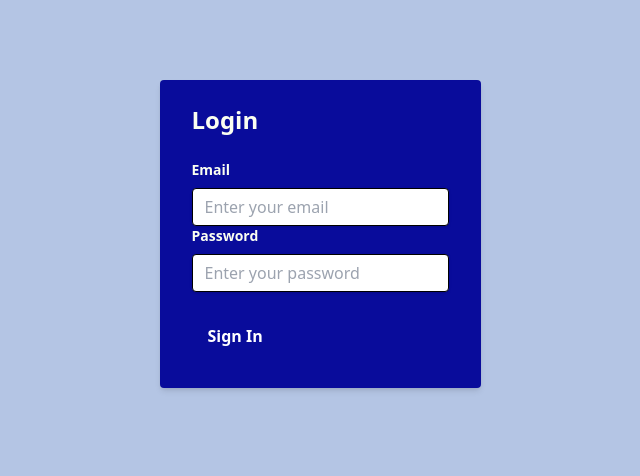
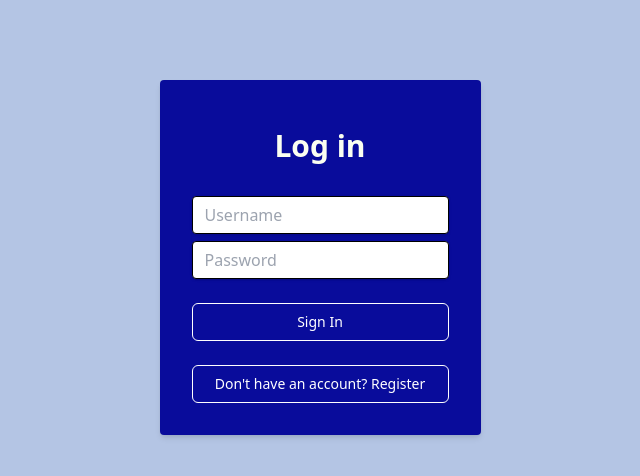
Before and after one commit to bout0047/cuby-frontend, a SvelteKit app: page /login in a window 1280 px wide. Shown: the top 476 px of the page, without its empty margins (320-960 px from the left). Built offline with nearby package versions, Linux system fonts and the light colour scheme.

Commit message:
Uniformity between login and register

```diff
--- a/src/routes/login/+page.svelte
+++ b/src/routes/login/+page.svelte
@@ -1,11 +1,31 @@
 <script>
   import '/src/app.css';
   import { goto } from '$app/navigation';
-  import sessionStore from '../../stores/sessionStore';
   let username = '';
   let password = '';
 
+  let noUsernameError = false;
+  let usernameError = false;
+  let noPasswordError = false;
+  let passwordError = false;
+  let serverError = false;
+
   const loginUser = async () => {
+    noUsernameError = false;
+    usernameError = false;
+    noPasswordError = false;
+    passwordError = false;
+    serverError = false;
+
+    if (!username) {
+      noUsernameError = true;
+    }
+
+    if (!password) {
+      noPasswordError = true;
+    }
+    if (!noUsernameError && !noPasswordError) {
+      try {
         const response = await fetch('http://localhost:3011/login', {
           method: 'POST',
           headers: {
@@ -16,63 +36,83 @@
             password
           }),
         });
-
         const data = await response.json();
-
-    // Assuming the API returns a token upon successful login
+        console.log(data);
         if (response.ok) {
           localStorage.setItem('userToken', data.token);
           localStorage.setItem('loggedIn', 'true');
-      sessionStore.update((xol) => {
-        xol.loggedIn = true;
-        xol.userToken = data.token;
-        return xol;
-      });
           goto('/home');
         } else {
-      // Handle login failure
-      console.error(data.message);
+          if (response.status === 401 && data.error === 'Authentication failed. User not found.') {
+            usernameError = true;
+          } else if (response.status === 401 && data.error === 'Authentication failed. Incorrect password.'){
+            passwordError = true;
+          } else {
+            serverError = true;
+          }
+        }
+      } catch (error) {
+        console.error('Error during user registration:', error.message);
+      }
     }
   };
 </script>
 
 <main class="flex items-center justify-center my-20">
   <div class="bg-darkestBlue text-somePaleGreen shadow-md rounded px-8 pt-6 pb-8 mb-4">
-      <h2 class="text-2xl font-bold mb-6">Login</h2>
-      <form>
     <div>
-              <label class="block text-gray-700 text-sm font-bold mb-2" for="username">
-                  Email
-              </label>
+      <h2 class="mt-6 text-center text-3xl font-extrabold text-gray-900">
+        Log in
+      </h2>
+    </div>
+      <form class="mt-8 space-y-6" action="#">
+        <input type="hidden" name="remember" value="true">
+        <div class="rounded-md shadow-sm -space-y-px mb-10">
+          <div class="mb-2">
+            <label for="email-address" class="sr-only ">Email address</label>
               <input
                   class="shadow appearance-none border rounded w-full py-2 px-3 text-gray-700 leading-tight focus:outline-none focus:shadow-outline text-black hover:text-black"
                   id="username"
                   type="username"
-                  placeholder="Enter your email"
+                  placeholder="Username"
                   bind:value={username}
               />
+              <div class="{noUsernameError ? 'text-yellow' : 'hidden'}">Username is required</div>
+              <div class="{usernameError ? 'text-yellow' : 'hidden'}">Username does not exist</div>
           </div>
-          <div class="mb-6">
-              <label class="block text-gray-700 text-sm font-bold mb-2" for="password">
-                  Password
-              </label>
+
+          <div class="mb-2">
+              <label for="password" class="sr-only">Password</label>
               <input
               class="shadow appearance-none border rounded w-full py-2 px-3 text-gray-700 leading-tight focus:outline-none focus:shadow-outline text-black hover:text-black"
-                  id="password"
                   type="password"
-                  placeholder="Enter your password"
+                  placeholder="Password"
                   bind:value={password}
               />
+              <div class="{noPasswordError ? 'text-yellow' : 'hidden'}">Password is required</div>
+              <div class="{passwordError ? 'text-yellow' : 'hidden'}">Credentials do no match</div>
           </div>
-          <div class="flex items-center justify-between">
+          <div class="{serverError ? 'text-yellow' : 'hidden'}">Something went wrong our end</div>
+        </div>
+        <div>
             <button
-                  class="bg-blue-500 hover:bg-blue-700 text-white font-bold py-2 px-4 rounded focus:outline-none focus:shadow-outline"
             type="button"
+            class="group relative w-full flex justify-center py-2 px-4 border border-transparent text-sm font-medium rounded-md text-white bg-indigo-600 hover:bg-indigo-700 focus:outline-none focus:ring-2 focus:ring-offset-2 focus:ring-indigo-500"
                 on:click="{loginUser}"
             >
                 Sign In
             </button>
         </div>
       </form>
+      <br/>
+      <div>
+        <button
+          type="button"
+          class="group relative w-full flex justify-center py-2 px-4 border border-transparent text-sm font-medium rounded-md text-white bg-indigo-600 hover:bg-indigo-700 focus:outline-none focus:ring-2 focus:ring-offset-2 focus:ring-indigo-500"
+          on:click={() => goto(`/register`)}
+        >
+        Don't have an account? Register
+        </button>
+      </div>
   </div>
 </main>
--- a/src/routes/register/+page.svelte
+++ b/src/routes/register/+page.svelte
@@ -29,7 +29,7 @@
       passwordMismatchError = true;
     }
 
-    if (!passwordError && !passwordMismatchError) {
+    if (!usernameError && !passwordError && !passwordMismatchError) {
       try {
         const response = await fetch('http://localhost:3011/register', {
           method: 'POST',
@@ -48,23 +48,17 @@
           // User registration successful, redirect to home page
           localStorage.setItem('userToken', data.token);
           localStorage.setItem('loggedIn', 'true');
-          sessionStore.update((xol) => {
-            xol.loggedIn = true;
-            xol.userToken = data.token;
-            return xol;
-          });
           goto('/home');
         } else {
-          const responseData = await response.json();
-          if (response.status === 400 && responseData.error === 'Username is already taken') {
+          if (response.status === 400 && data.error === 'Username is already taken') {
             usernameTakenError = true;
           } else {
           // Handle other registration failures
-          console.error('User registration failed:', responseData.error);
+          console.error('User registration failed:', data.error);
           }
         }
       } catch (error) {
-        console.error('Error during user registration:', error.message);
+        console.error('Error during user registration');
       }
     } else {
 
@@ -86,16 +80,17 @@
           <label for="email-address" class="sr-only ">Email address</label>
           <input
             id="email-address"
-            name="email"
-            type="email"
+            name="username"
+            type="username"
             autocomplete="email"
             class="shadow appearance-none border rounded w-full py-2 px-3 text-gray-700 leading-tight focus:outline-none focus:shadow-outline text-black hover:text-black"
             placeholder="Username"
             bind:value="{username}"
           >
+          <div class="{usernameError ? 'text-yellow' : 'hidden'}">Username is required</div>
+          <div class="{usernameTakenError ? 'text-yellow' : 'hidden'}">This username is already taken</div>
         </div>
-        <div class="{usernameError ? 'text-red-500' : 'hidden'}">Username is required</div>
-        <div class="{usernameTakenError ? 'text-red-500' : 'hidden'}">This username is already taken</div>
+
         <div class="mb-2">
           <label for="password" class="sr-only">Password</label>
           <input
@@ -107,9 +102,10 @@
             placeholder="Password"
             bind:value="{password}"
           >
+          <div class="{passwordError ? 'text-yellow' : 'hidden'}">Password is required</div>
+          <div class="{passwordMismatchError ? 'text-yellow' : 'hidden'}">Passwords do not match</div>
         </div>
-        <div class="{passwordError ? 'text-red-500' : 'hidden'}">Password is required</div>
-        <div class="{passwordMismatchError ? 'text-red-500' : 'hidden'}">Passwords do not match</div>
+
         <div>
           <label for="confirm-password" class="sr-only">Confirm Password</label>
           <input
@@ -134,6 +130,7 @@
         </button>
       </div>
     </form>
+    <br/>
     <div>
       <button
         type="button"
--- a/tailwind.config.js
+++ b/tailwind.config.js
@@ -13,6 +13,7 @@ export default {
       'black': '#000000',
       'white': '#ffffff',
       'blue': '#090C9B',
+      'yellow': '#ffff00'
     },
     shadow: {
     'shadow-2xl': 'box-shadow: 0 25px 50px -12px rgb(0 0 0 / 0.25);',
```
Lines whose indentation alone changed are shown as unchanged.
